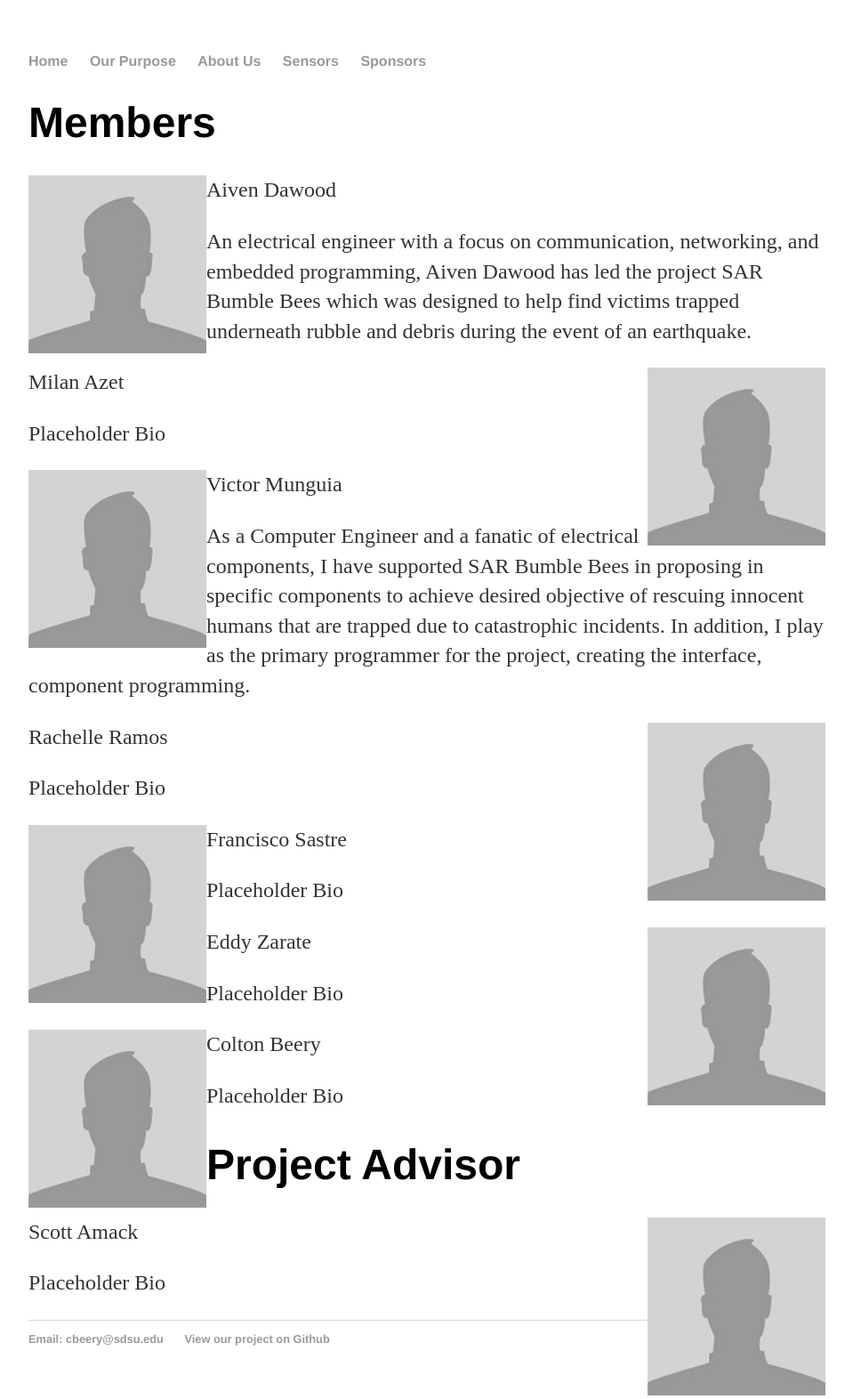
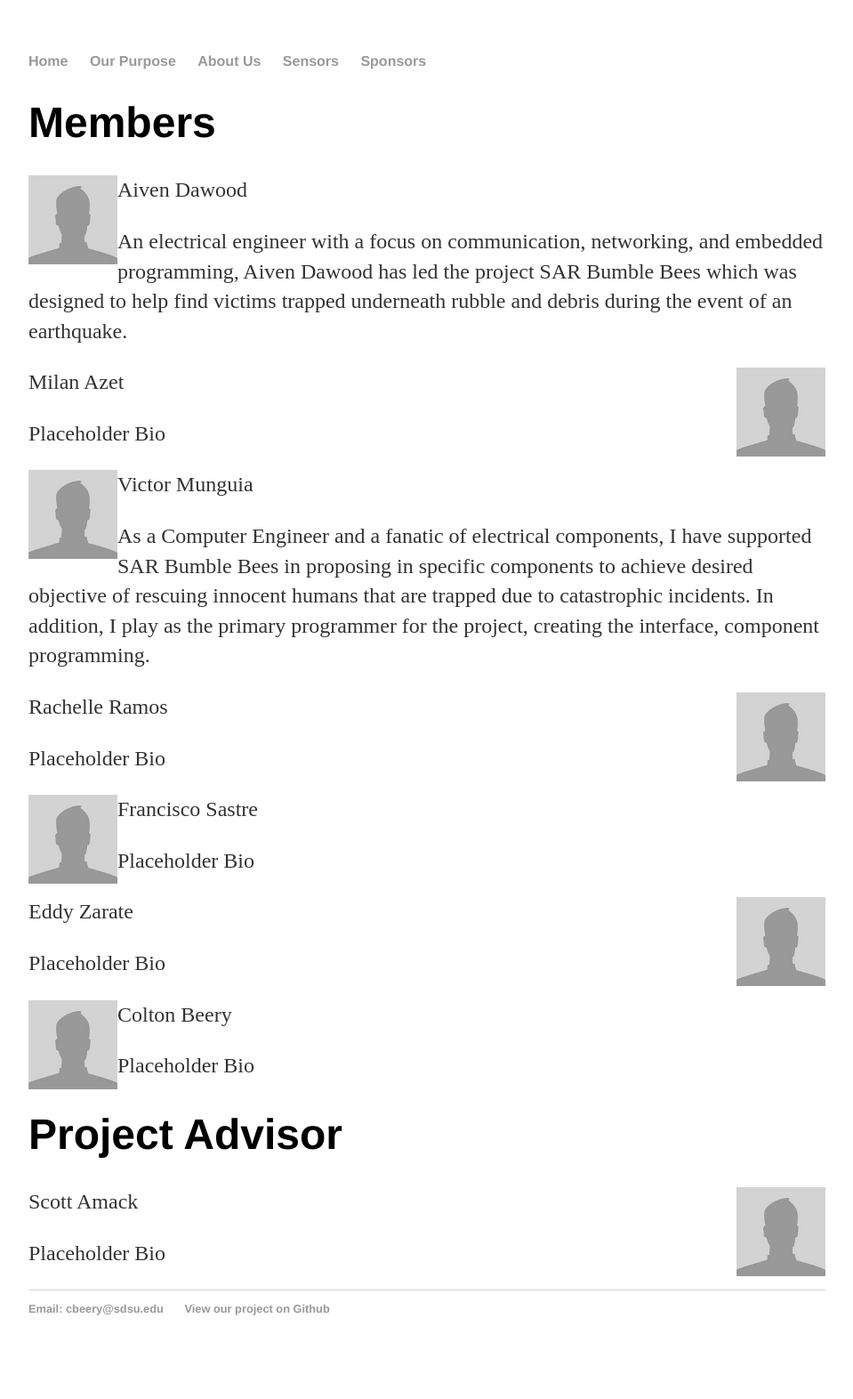
Before and after one commit to ColtonBeery/sarbumblebees, a Jekyll site: the page built from members/index.html, in a window 1280 px wide. Shown: the whole page at 89% size, without its empty margins (160-1119 px from the left). Built offline with Jekyll 4.4.1, drawn with Linux system fonts in a browser that asks for light colours; after the commit the page ends 1538 px from its top, so only the background shows below that.

Commit message:
Update index.html
Make images even smaller, still trying to fix ugly style

```diff
--- a/members/index.html
+++ b/members/index.html
@@ -2,55 +2,55 @@
 layout: default
 title: SAR Bumblebees
 ---
-<div class="blurb">
-	<div class="blurb">
+<div class="Member List">
+	<div class="Members">
 	<h1>Members</h1>
-		<div class="blurb">
-		<img src="/members/Headshot-Placeholder.jpg" alt="Placeholder Image" style="float:left;width:200px;height:200px;">
+		<div class="Aiven">
+		<img src="/members/Headshot-Placeholder.jpg" alt="Placeholder Image" style="float:left;width:100px;height:100px;">
 		<p>Aiven Dawood</p>
 		<p>An electrical engineer with a focus on communication, networking, and embedded programming, Aiven Dawood has led the project SAR Bumble Bees which was designed to help find victims trapped underneath rubble and debris during the event of an earthquake.	</p>
 		</div>
 
-		<div class="blurb">
-		<img src="/members/Headshot-Placeholder.jpg" alt="Placeholder Image" style="float:right;width:200px;height:200px;">
+		<div class="Milan">
+		<img src="/members/Headshot-Placeholder.jpg" alt="Placeholder Image" style="float:right;width:100px;height:100px;">
 		<p>Milan Azet</p>
 		<p>Placeholder Bio</p>
 		</div>
 
-		<div class="blurb">
-		<img src="/members/Headshot-Placeholder.jpg" alt="Placeholder Image" style="float:left;width:200px;height:200px;">
+		<div class="Victor">
+		<img src="/members/Headshot-Placeholder.jpg" alt="Placeholder Image" style="float:left;width:100px;height:100px;">
 		<p>Victor Munguia</p>
 		<p>As a Computer Engineer and a fanatic of electrical components, I have supported SAR Bumble Bees in proposing in specific components to achieve desired objective of rescuing innocent humans that are trapped due to catastrophic incidents. In addition, I play as the primary programmer for the project, creating the interface, component programming.</p>
 		</div>
 
-		<div class="blurb">
-		<img src="/members/Headshot-Placeholder.jpg" alt="Placeholder Image" style="float:right;width:200px;height:200px;">
+		<div class="Rachelle">
+		<img src="/members/Headshot-Placeholder.jpg" alt="Placeholder Image" style="float:right;width:100px;height:100px;">
 		<p>Rachelle Ramos</p>
 		<p>Placeholder Bio</p>
 		</div>
 
-		<div class="blurb">
-		<img src="/members/Headshot-Placeholder.jpg" alt="Placeholder Image" style="float:left;width:200px;height:200px;">
+		<div class="Francisco">
+		<img src="/members/Headshot-Placeholder.jpg" alt="Placeholder Image" style="float:left;width:100px;height:100px;">
 		<p>Francisco Sastre</p>
 		<p>Placeholder Bio</p>
 		</div>
 
-		<div class="blurb">
-		<img src="/members/Headshot-Placeholder.jpg" alt="Placeholder Image" style="float:right;width:200px;height:200px;">
+		<div class="Eddy">
+		<img src="/members/Headshot-Placeholder.jpg" alt="Placeholder Image" style="float:right;width:100px;height:100px;">
 		<p>Eddy Zarate</p>
 		<p>Placeholder Bio</p>
 		</div>
 
-		<div class="blurb">
-		<img src="/members/Headshot-Placeholder.jpg" alt="Placeholder Image" style="float:left;width:200px;height:200px;">
+		<div class="Colton">
+		<img src="/members/Headshot-Placeholder.jpg" alt="Placeholder Image" style="float:left;width:100px;height:100px;">
 		<p>Colton Beery</p>
 		<p>Placeholder Bio</p>
 		</div>
 	</div>
 
-	<div class="blurb">
+	<div class="Project Advisor">
 	<h1>Project Advisor</h1>
-		<img src="/members/Headshot-Placeholder.jpg" alt="Placeholder Image" style="float:right;width:200px;height:200px;">
+		<img src="/members/Headshot-Placeholder.jpg" alt="Placeholder Image" style="float:right;width:100px;height:100px;">
 		<p>Scott Amack</p>
 		<p>Placeholder Bio</p>
 	</div>
```
